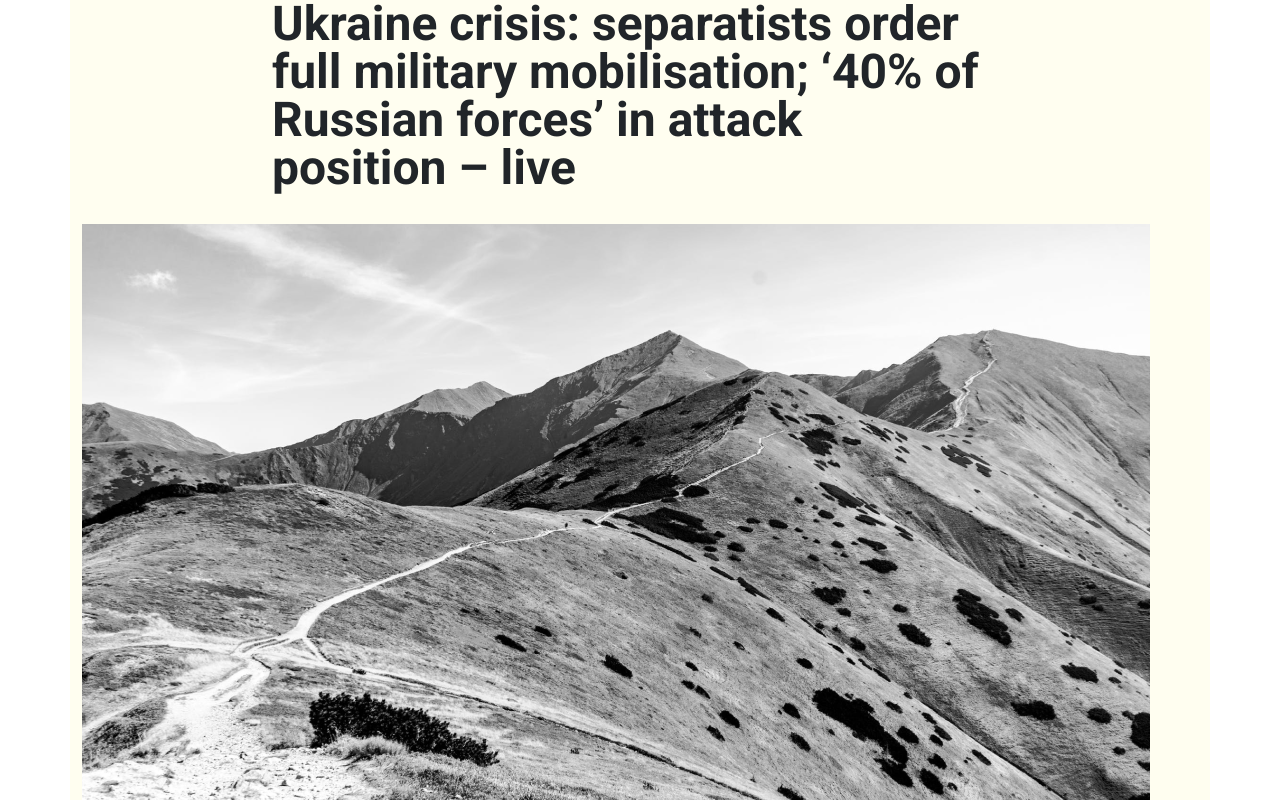
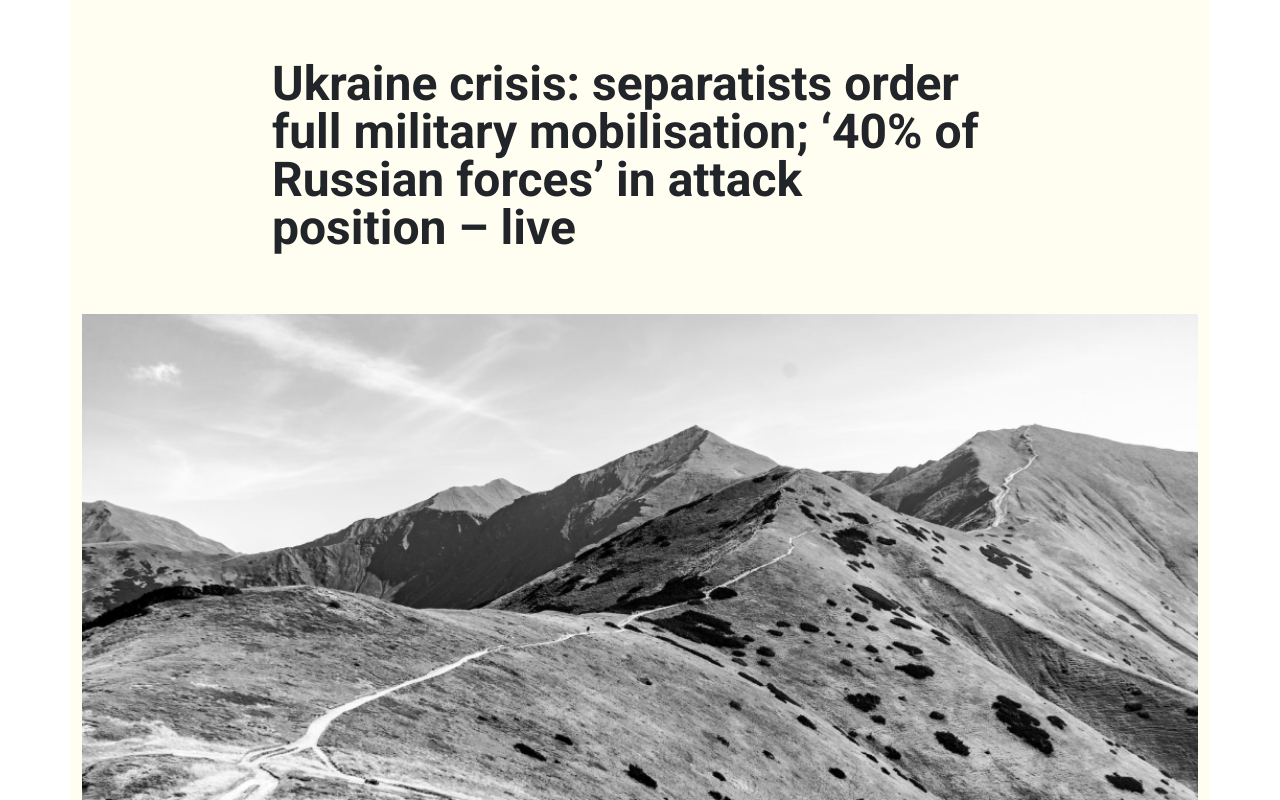
Before and after one commit to antoniolac/primoLayout, a plain HTML site: page index.html in a window 1280 px wide. Shown: the top 800 px of the page. Drawn offline with nearby package versions, Linux system fonts and the light colour scheme.

Commit message:
modifiche css

```diff
--- a/index.html
+++ b/index.html
@@ -39,7 +39,7 @@
             </div>
         </div>
         <div class="row">
-            <div class="col-2 offset-2">
+            <div class="col-4 offset-2">
                 <div class="firma">
                     <p class="overpass-mono">Antonio Lacolla</p>
                 </div>
--- a/static/css/firma.css
+++ b/static/css/firma.css
@@ -5,4 +5,5 @@
     width: 170px;
     height: 40px;
     text-align: left;
+    margin-top: 35px;
 }
--- a/static/css/image.css
+++ b/static/css/image.css
@@ -1,4 +1,7 @@
  .image{
-    width: 1068px;
-    height: 710px;
+    margin-bottom: 80px;
  }
+
+ .image img{
+   width: 100%;
+ }
--- a/static/css/titolo.css
+++ b/static/css/titolo.css
@@ -3,6 +3,8 @@
     font-family: 'Roboto', sans-serif;
     width: 710px;
     height: 224px;
+    margin-top: 60px;
+    margin-bottom: 30px;
 }
 .titolo h2{
     font-weight: bold;
```
